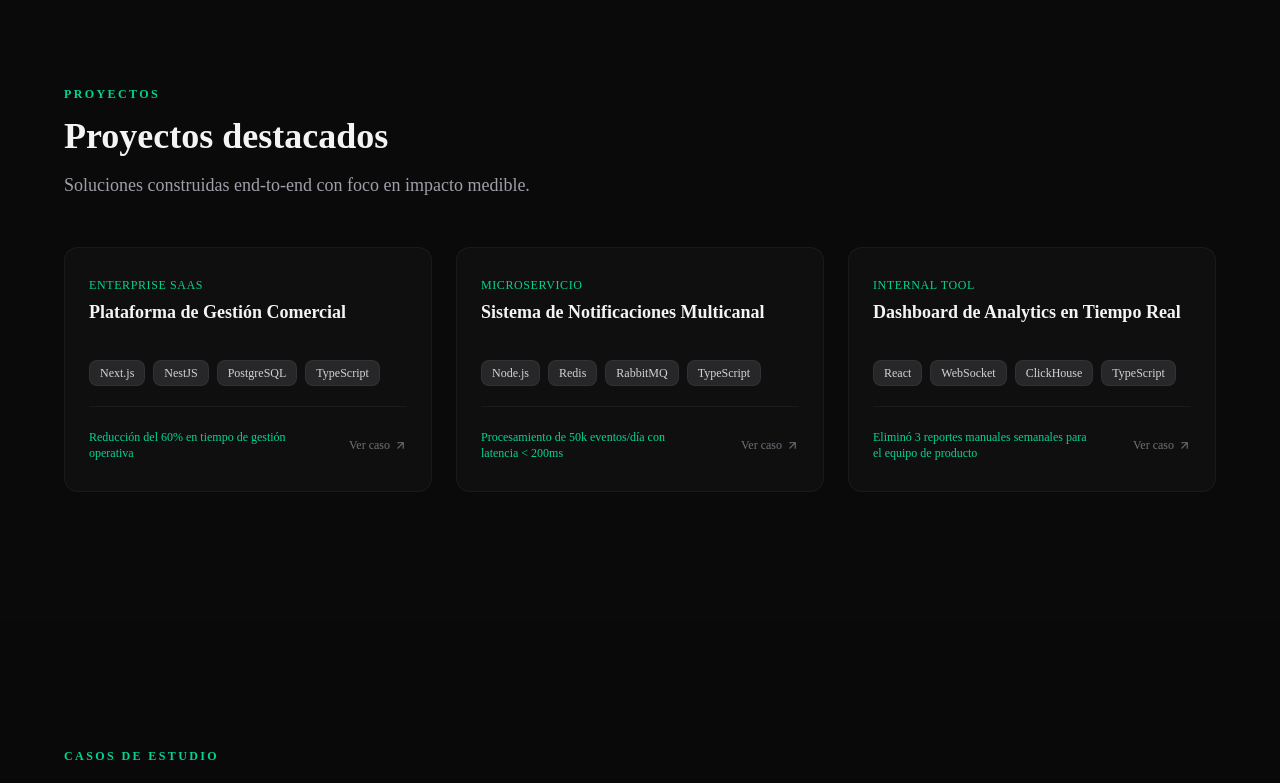
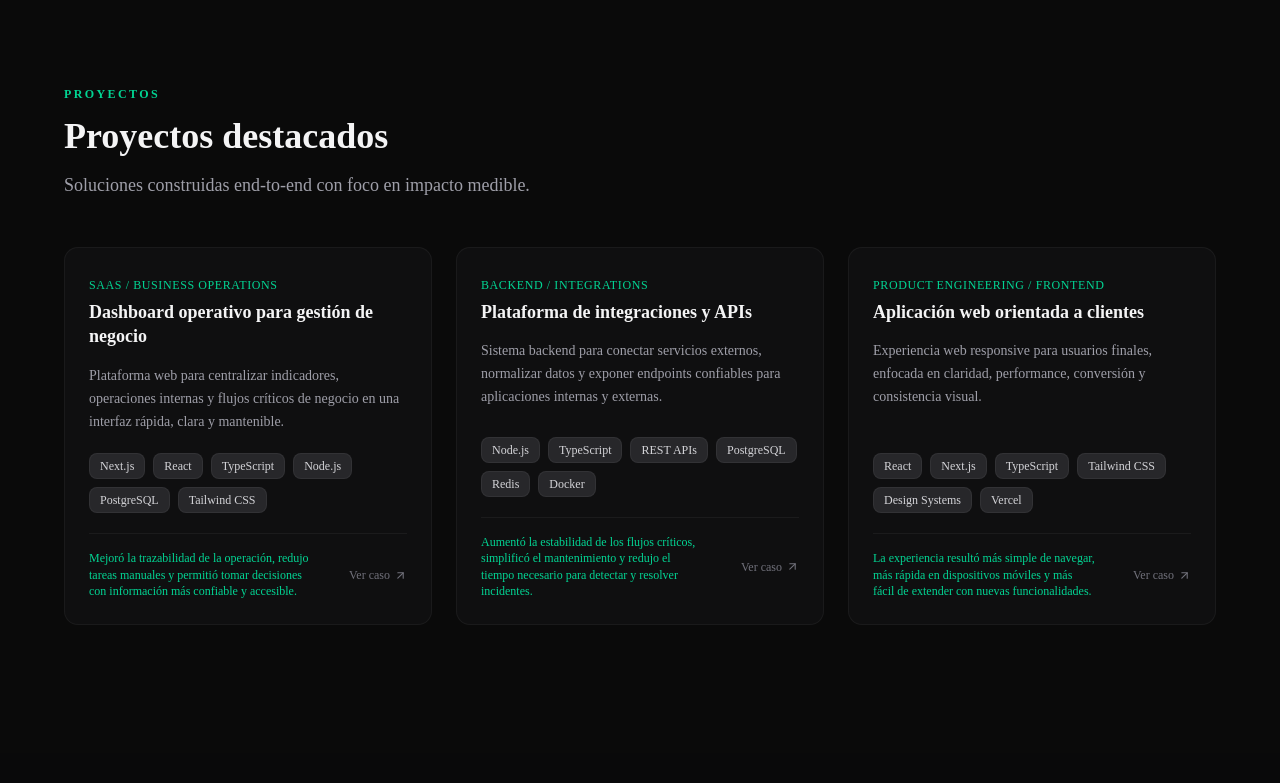
Before and after one commit to jonathanleivag/jonathanleivag, a Next.js app: page / in a window 1280 px wide. Shown: the part 1429-2212 px from the top of the page. Built offline with nearby package versions, Linux system fonts and the light colour scheme.

Commit message:
feat: projects section from content layer

```diff
--- a/components/sections/Projects.tsx
+++ b/components/sections/Projects.tsx
@@ -1,20 +1,21 @@
-import { projects } from '@/lib/data'
+import { projects } from '@/content/projects'
 import { ProjectCard } from '@/components/ui/ProjectCard'
 import { SectionHeader } from '@/components/ui/SectionHeader'
+import { profile } from '@/content/profile'
 
 export function Projects() {
   return (
     <section id="projects" className="py-20 md:py-32 px-4 sm:px-6 lg:px-8">
       <div className="max-w-6xl mx-auto">
         <SectionHeader
-          label="Proyectos"
-          title="Proyectos destacados"
-          subtitle="Soluciones construidas end-to-end con foco en impacto medible."
+          label={profile.sections.projects.label}
+          title={profile.sections.projects.title}
+          subtitle={profile.sections.projects.subtitle}
         />
 
         <div className="grid sm:grid-cols-2 lg:grid-cols-3 gap-6">
           {projects.map((project) => (
-            <ProjectCard key={project.id} project={project} />
+            <ProjectCard key={project.slug} project={project} />
           ))}
         </div>
       </div>
```
